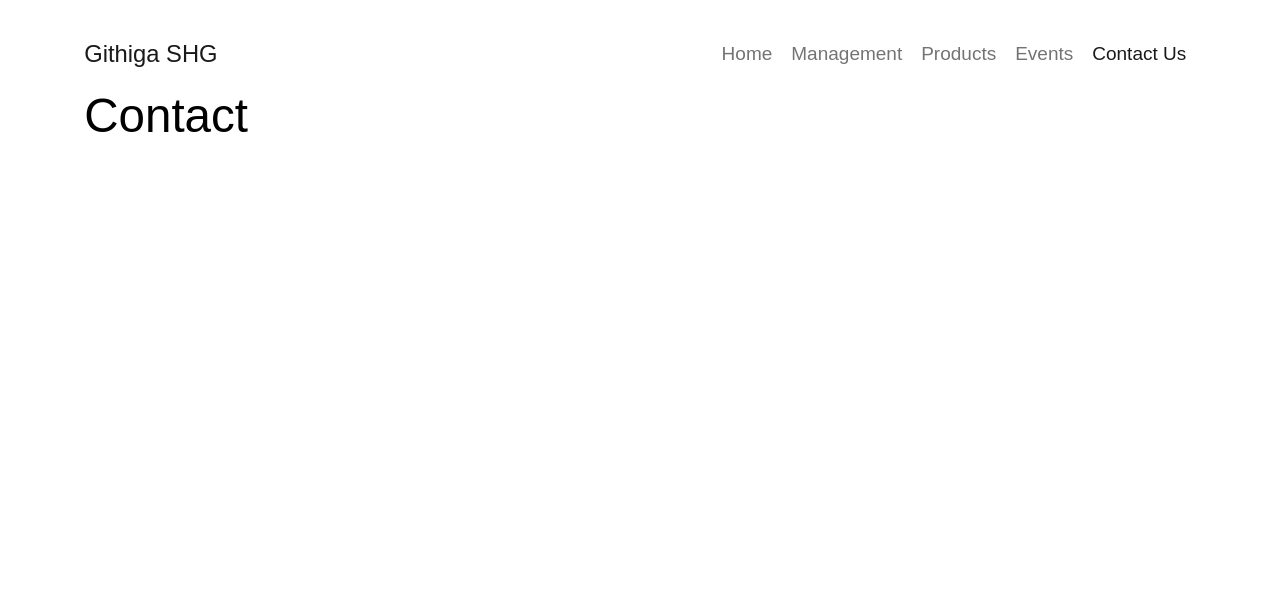
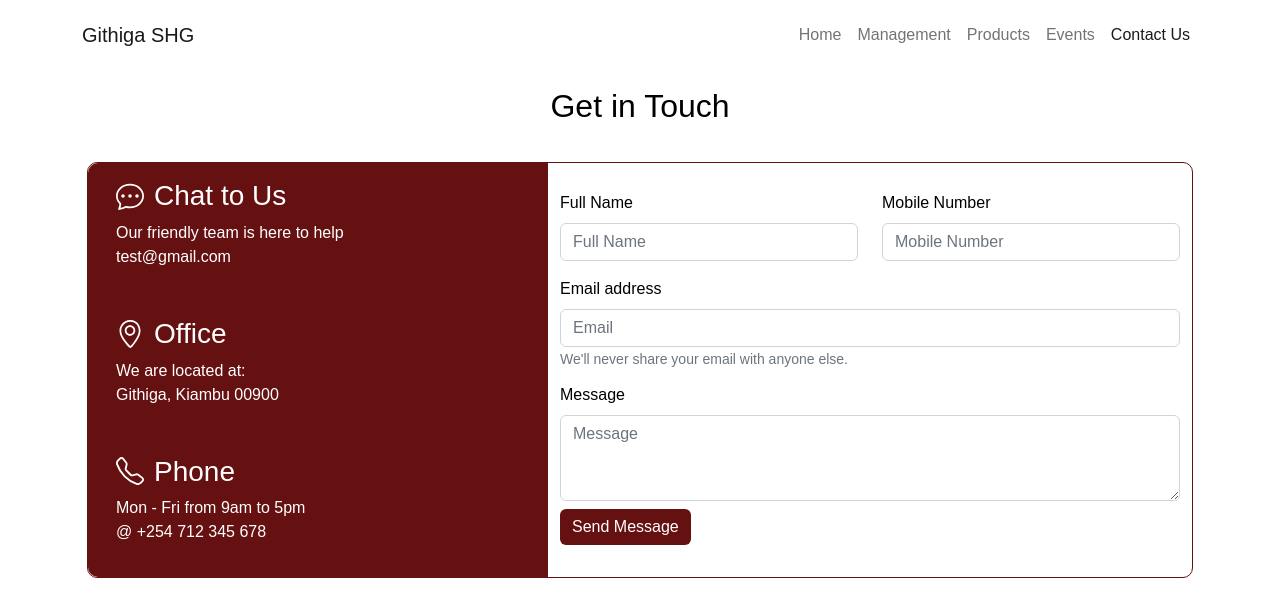
Before and after one commit to gitonga-deus/edwin_blog, a React (Vite) app: page /contact in a window 1280 px wide. Shown: the top 616 px of the page. Built offline with nearby package versions, Linux system fonts and the light colour scheme; a web font is replaced by a local one.

Commit message:
fixing typos and minor changes

```diff
--- /dev/null
+++ b/src/components/ContactForm.jsx
@@ -0,0 +1,41 @@
+import { Form, Button, Col, Row } from 'react-bootstrap';
+
+const BasicExample = () => {
+	return (
+		<Form className="py-4">
+			<Row>
+				<Col sm={6}>
+					<Form.Group className="mb-2 py-1" controlId="formBasicPassword">
+						<Form.Label>Full Name</Form.Label>
+						<Form.Control type="text" placeholder="Full Name" />
+					</Form.Group>
+				</Col>
+				<Col sm={6}>
+					<Form.Group className="mb-2 py-1" controlId="formBasicPassword">
+						<Form.Label>Mobile Number</Form.Label>
+						<Form.Control type="text" placeholder="Mobile Number" />
+					</Form.Group>
+				</Col>
+			</Row>
+			<Form.Group className="mb-2 py-1" controlId="formBasicEmail">
+				<Form.Label>Email address</Form.Label>
+				<Form.Control type="email" placeholder="Email" />
+				<Form.Text className="text-muted">
+					We'll never share your email with anyone else.
+				</Form.Text>
+			</Form.Group>
+			<Form.Group className="mb-2" controlId="exampleForm.ControlTextarea1">
+				<Form.Label>Message</Form.Label>
+				<Form.Control as="textarea" rows={3} placeholder="Message" />
+			</Form.Group>
+			<Button className="mb-2" type="submit" style={{
+				backgroundColor: "#661111",
+				border: "none"
+			}}>
+				Send Message
+			</Button>
+		</Form>
+	);
+}
+
+export default BasicExample;
--- a/src/components/Navigation.jsx
+++ b/src/components/Navigation.jsx
@@ -4,7 +4,7 @@ import { NavLink } from "react-router-dom"
 
 const Navigation = () => {
 	return (
-		<Navbar expand="lg" style={{ paddingTop: "30px" }}>
+		<Navbar expand="lg" style={{ paddingTop: "15px" }}>
 			<Container>
 				<Navbar.Brand href="#home">Githiga SHG</Navbar.Brand>
 				<Navbar.Toggle aria-controls="basic-navbar-nav" />
--- a/src/components/index.js
+++ b/src/components/index.js
@@ -2,3 +2,4 @@ export { default as Navigation } from "./Navigation";
 export { default as Footer } from "./Footer";
 export { default as CarouselItem } from "./CarouselItem";
 export { default as PageTitle } from "./PageTitle"
+export { default as ContactForm } from "./ContactForm"
--- a/src/index.css
+++ b/src/index.css
@@ -7,5 +7,6 @@ body {
 	box-sizing: border-box;
 	color: #000;
 	font-family: "Product Sans", sans-serif;
-	font-size: 19px;
+	font-size: 16px;
+	font-weight: 500;
 }
--- a/src/pages/Contact.jsx
+++ b/src/pages/Contact.jsx
@@ -1,7 +1,51 @@
+import { Col, Row } from "react-bootstrap"
+
+import { PageTitle, ContactForm } from "../components"
+
+import { BsChatDots, BsTelephone } from "react-icons/bs"
+import { SlLocationPin } from "react-icons/sl"
+
 const Contact = () => {
 	return (
-		<div>
-			<h1>Contact</h1>
+		<div style={{
+			fontSize: "16px"
+		}}>
+			<PageTitle title="Get in Touch" />
+			<Row style={{
+				margin: "5px",
+				border: "1px solid #661111",
+				borderRadius: "10px"
+			}}>
+				<Col sm={5} style={{
+					color: "#fff",
+					backgroundColor: "#661111",
+					borderRadius: "10px 0 0 10px"
+				}}>
+					<div className="p-3">
+						<h3 className="d-flex align-items-center">
+							<BsChatDots />
+							<span style={{ marginLeft: "10px" }}>Chat to Us</span>
+						</h3>
+						<p>Our friendly team is here to help <br /> test@gmail.com</p>
+					</div>
+					<div className="p-3">
+						<h3 className="d-flex align-items-center">
+							<SlLocationPin /> <span style={{ marginLeft: "10px" }} >Office</span>
+						</h3>
+						<p>We are located at: <br /> Githiga, Kiambu 00900</p>
+					</div>
+					<div className="p-3">
+						<h3 className="d-flex align-items-center">
+							<BsTelephone />
+							<span style={{ marginLeft: "10px" }} >Phone</span>
+						</h3>
+						<p>Mon - Fri from 9am to 5pm <br /> @ +254 712 345 678</p>
+					</div>
+				</Col>
+				<Col sm={7}>
+					<ContactForm />
+				</Col>
+			</Row>
 		</div>
 	)
 }
--- a/src/pages/Home.jsx
+++ b/src/pages/Home.jsx
@@ -1,20 +1,39 @@
-import { Row } from "react-bootstrap"
+import { Row, Col, Card } from "react-bootstrap"
 
-import { CarouselItem } from "../components";
+import { CarouselItem, PageTitle } from "../components";
+
+import CardHeader from "react-bootstrap/esm/CardHeader";
+
+import { SlRocket } from "react-icons/sl"
+
+const Item = ({ title }) => {
+	return (
+		<Col className="my-4" sm={4}>
+			<Card>
+				<CardHeader className="p-3" style={{ backgroundColor: "#661111", color: "#fff", textAlign: "center" }}>
+					<SlRocket fontSize={40} />
+					<h4 className="py-2">{title}</h4>
+				</CardHeader>
+				<p className="p-3">
+					Lorem ipsum dolor sit amet consectetur, adipisicing elit. Maxime, ea?
+					Lorem ipsum dolor sit amet consectetur, adipisicing elit. Maxime, ea?
+				</p>
+			</Card>
+		</Col>
+	)
+}
 
 const Home = () => {
 	return (
-		<Row className="text-center">
-			<h2 style={{ fontSize: "40px", paddingBottom: "5px" }}>
-				Welcome to Githiga Self Help Group
-			</h2>
+		<Row>
+			<PageTitle title="Welcome to Githiga Self Help Group" />
 
 			<div className="py-4">
 				<CarouselItem />
 			</div>
 
-			<div className="col-sm-12" style={{ paddingTop: "40px" }}>
-				<h2>About Us</h2>
+			<div className="col-sm-12" style={{ paddingTop: "20px" }}>
+				<PageTitle title="Who are We" />
 				<p>
 					Lorem ipsum dolor sit amet, consectetur adipiscing elit. Pellentesque fermentum ante eu mi dapibus dignissim. Pellentesque nec mi malesuada, dignissim lectus sed, finibus lorem.Pellentesque fermentum ante eu mi dapibus dignissim. Pellentesque nec mi malesuada, dignissim lectus sed, finibus lorem.
 				</p>
@@ -26,27 +45,9 @@ const Home = () => {
 					Lorem ipsum dolor sit amet, consectetur adipiscing elit. Pellentesque fermentum ante eu mi dapibus dignissim. Pellentesque nec mi malesuada, dignissim lectus sed, finibus lorem.
 				</p>
 			</div>
-			<div className="col-sm-4">
-				<img src="" alt="" />
-				<h2>Mission</h2>
-				<p>
-					Pellentesque fermentum ante eu mi dapibus dignissim. Pellentesque nec mi malesuada, dignissim lectus sed, finibus lorem.
-				</p>
-			</div>
-			<div className="col-sm-4">
-				<img src="" alt="" />
-				<h2>Vision</h2>
-				<p>
-					Pellentesque fermentum ante eu mi dapibus dignissim. Pellentesque nec mi malesuada, dignissim lectus sed, finibus lorem.
-				</p>
-			</div>
-			<div className="col-sm-4">
-				<img src="" alt="" />
-				<h2>Values</h2>
-				<p>
-					Pellentesque fermentum ante eu mi dapibus dignissim. Pellentesque nec mi malesuada, dignissim lectus sed, finibus lorem.
-				</p>
-			</div>
+			<Item title="Mission" />
+			<Item title="Vision" />
+			<Item title="Values" />
 		</Row >
 	)
 }
--- a/src/pages/Management.jsx
+++ b/src/pages/Management.jsx
@@ -1,48 +1,45 @@
-import { Row } from "react-bootstrap";
+import { Row, Col, Card } from "react-bootstrap";
+
+import { PageTitle } from "../components";
+
+import { CgProfile } from "react-icons/cg"
 
 import hero from "../../assets/carousel_1.jpg";
 
-const Person = () => {
+const Person = ({ name, rank }) => {
 	return (
-		<div className="person col-sm-3">
-			<img
-				src="https://via.placeholder.com/200"
-				alt="person"
-				className="img-fluid"
-			/>
-			<h4 className="person__name">John Doe</h4>
-			<p className="person__title">CEO</p>
-		</div>
+		<Col className="my-4" sm={3}>
+			<Card>
+				<Card.Body>
+					<CgProfile fontSize={60} style={{ height: "150px" }} />
+					<Card.Title><h4>{name}</h4></Card.Title>
+					<Card.Text>{rank}</Card.Text>
+				</Card.Body>
+			</Card>
+		</Col>
 	);
 }
 
 const Management = () => {
 	return (
 		<Row className="text-center">
-			<h2 style={{ fontSize: "40px", paddingBottom: "5px" }}>
-				Management and Staff
-			</h2>
-			<div className="team-photo py-4">
+			<PageTitle title="Management and Staff" />
+			<div className="py-4">
 				<img
 					className="d-block w-100"
 					src={hero}
 					style={{ borderRadius: "10px", objectFit: "cover" }}
 					height="450px"
-					alt="First slide"
+					alt="group photo"
 				/>
 			</div>
-			<h2 style={{ fontSize: "40px", paddingBottom: "5px" }}>
-				Meet the Team
-			</h2>
-			<Person />
-			<Person />
-			<Person />
-			<Person />
-			<Person />
-			<Person />
-			<Person />
-			<Person />
-
+			<div style={{ paddingTop: "20px" }}>
+				<PageTitle title="Meet the team" />
+			</div>
+			<Person name="John Doe" rank="Patron" />
+			<Person name="Jane Doe" rank="Chairperson" />
+			<Person name="Jane Doe" rank="Chairperson" />
+			<Person name="John Smith" rank="Treasurer" />
 		</Row>
 	);
 };
--- a/src/pages/Products.jsx
+++ b/src/pages/Products.jsx
@@ -3,18 +3,22 @@ import CardHeader from "react-bootstrap/esm/CardHeader";
 
 import { PageTitle } from "../components";
 
-const ProductItem = ({ title }) => {
+import { CiBadgeDollar } from "react-icons/ci"
+
+const Item = ({ title }) => {
 	return (
-
-		<Col sm={4} style={{ paddingBottom: "20px" }}>
+		<Col className="my-4" sm={4}>
 			<Card>
-				<CardHeader className="p-3" style={{ backgroundColor: "#661111", color: "#fff" }}>
+				<CardHeader className="p-3" style={{ backgroundColor: "#661111", color: "#fff", textAlign: "center" }}>
+					<CiBadgeDollar fontSize={50} />
 					<h4>{title}</h4>
 				</CardHeader>
-				<p className="p-3">Lorem ipsum dolor sit amet consectetur, adipisicing elit. Maxime, ea?</p>
+				<p className="p-3">
+					Lorem ipsum dolor sit amet consectetur, adipisicing elit. Maxime, ea?
+					Lorem ipsum dolor sit amet consectetur, adipisicing elit. Maxime, ea?
+				</p>
 			</Card>
 		</Col>
-
 	)
 }
 
@@ -26,7 +30,7 @@ const Products = () => {
 			<Row>
 				{["Development Loans", "Education Loans", "Emergency Loans", "Business Loans", "AgriBusiness Loan", "Church Loan"].map(
 					(item, i) => (
-						<ProductItem title={item} key={i} />
+						<Item title={item} key={i} />
 					)
 				)}
 			</Row>
```
